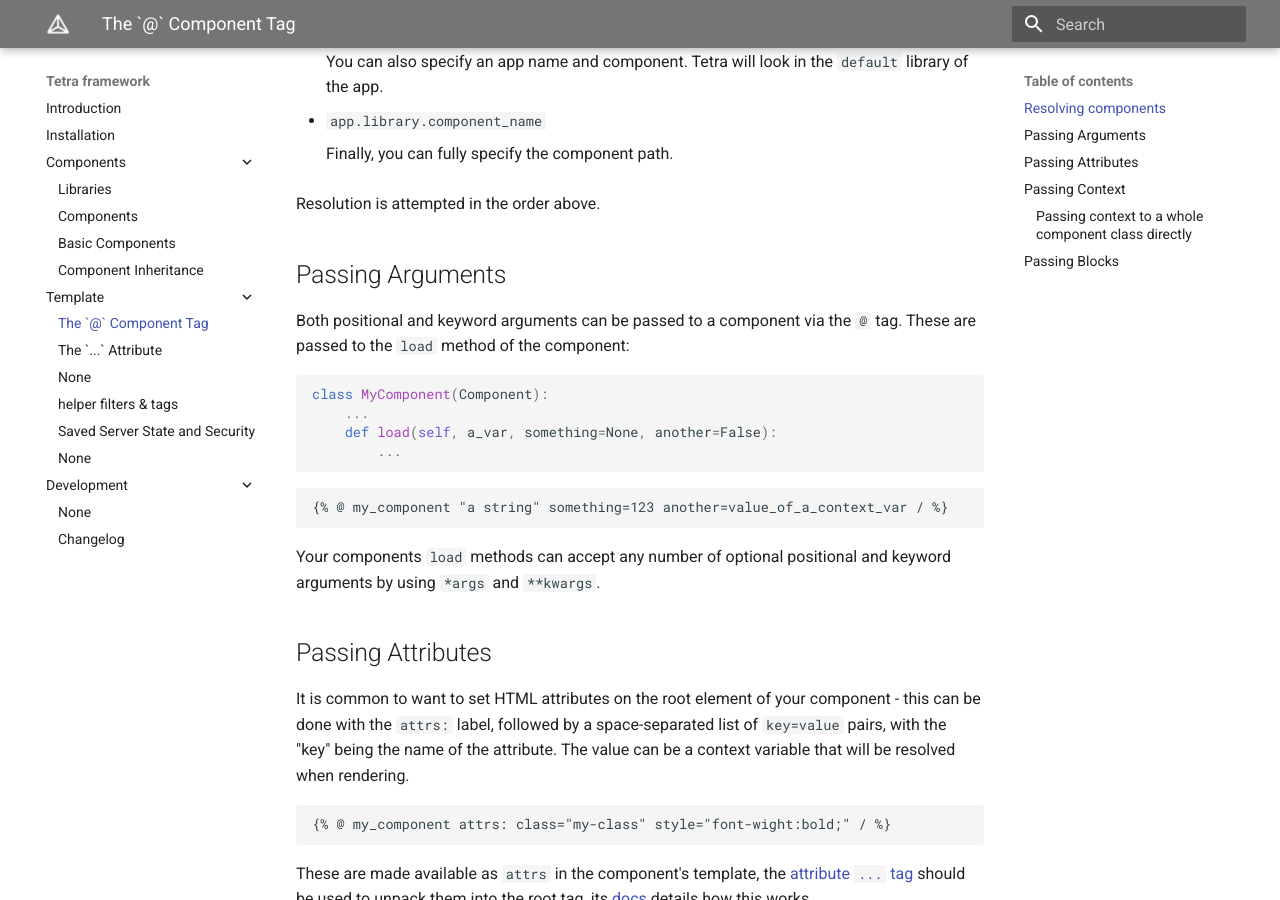
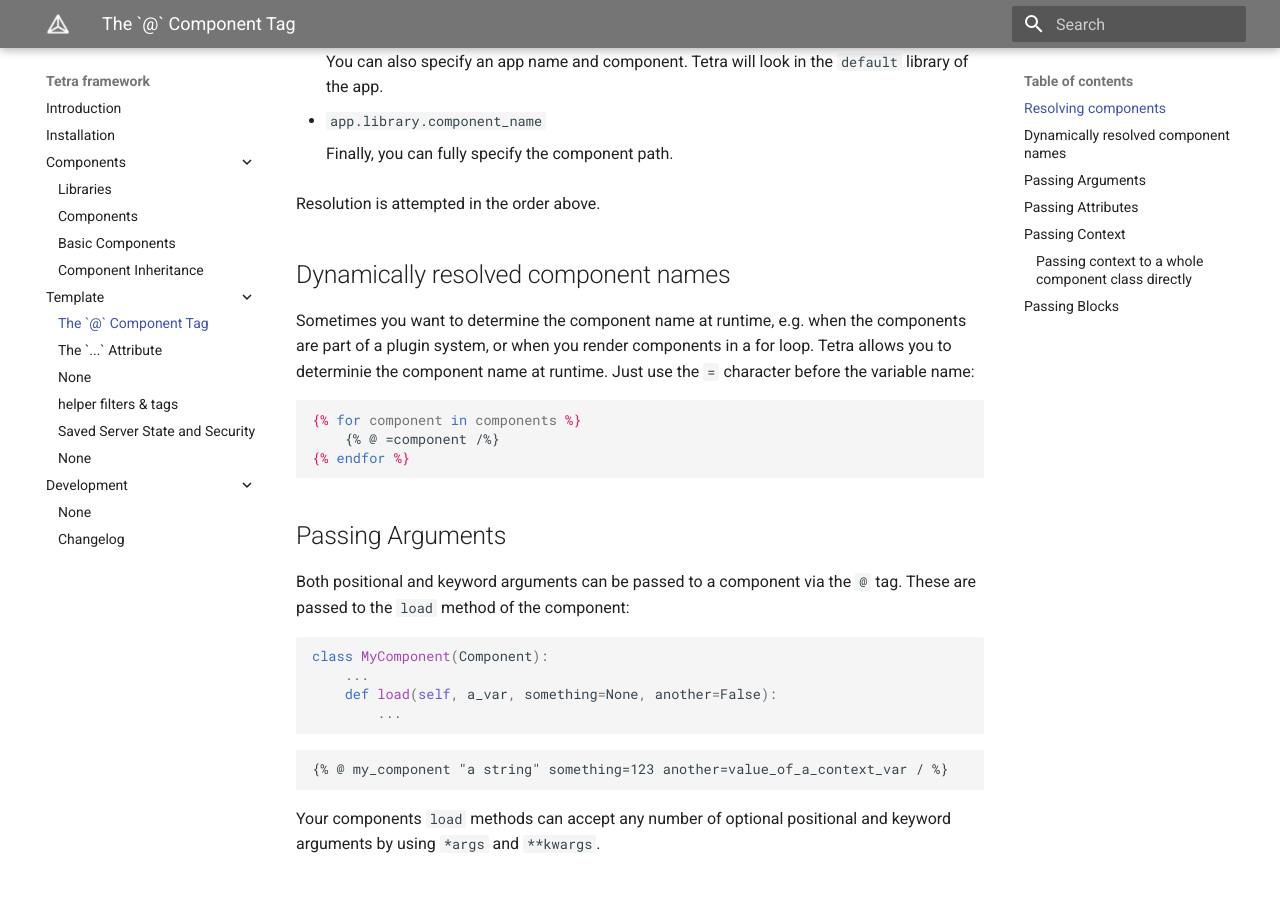
Before and after one commit to tetra-framework/tetra, an MkDocs documentation site: the page built from docs/component-tag.md, in a window 1280 px wide and 900 px high, scrolled down 868 px. Built offline with MkDocs 1.6.1 and Material for MkDocs 9.7.7, drawn with Linux system fonts in a browser that asks for light colours.

Commit message:
move "dynamically resolved components" into correct docs section

````diff
--- a/docs/component-tag.md
+++ b/docs/component-tag.md
@@ -43,6 +43,16 @@
     Finally, you can fully specify the component path.
 
 Resolution is attempted in the order above.
+
+## Dynamically resolved component names
+
+Sometimes you want to determine the component name at runtime, e.g. when the components are part of a plugin system, or when you render components in a for loop. Tetra allows you to  determinie the component name at runtime. Just use the `=` character before the variable name:
+
+```django
+{% for component in components %}
+    {% @ =component /%}
+{% endfor %}
+```
 
 ## Passing Arguments
 
--- a/docs/components.md
+++ b/docs/components.md
@@ -234,17 +234,6 @@
 </div>
 {% endif %}
 ```
-
-## Dynamic component names
-
-Sometimes you want to determine the component name at runtime, e.g. when the components are part of a plugin system, or when you render components in a for loop. Tetra allows you to  determinie the component name at runtime. Just use the `=` character before the variable name:
-
-```django
-{% for component in components %}
-    {% @ =component /%}
-{% endfor %}
-```
-
 
 
 ## Client side JavaScript
````
